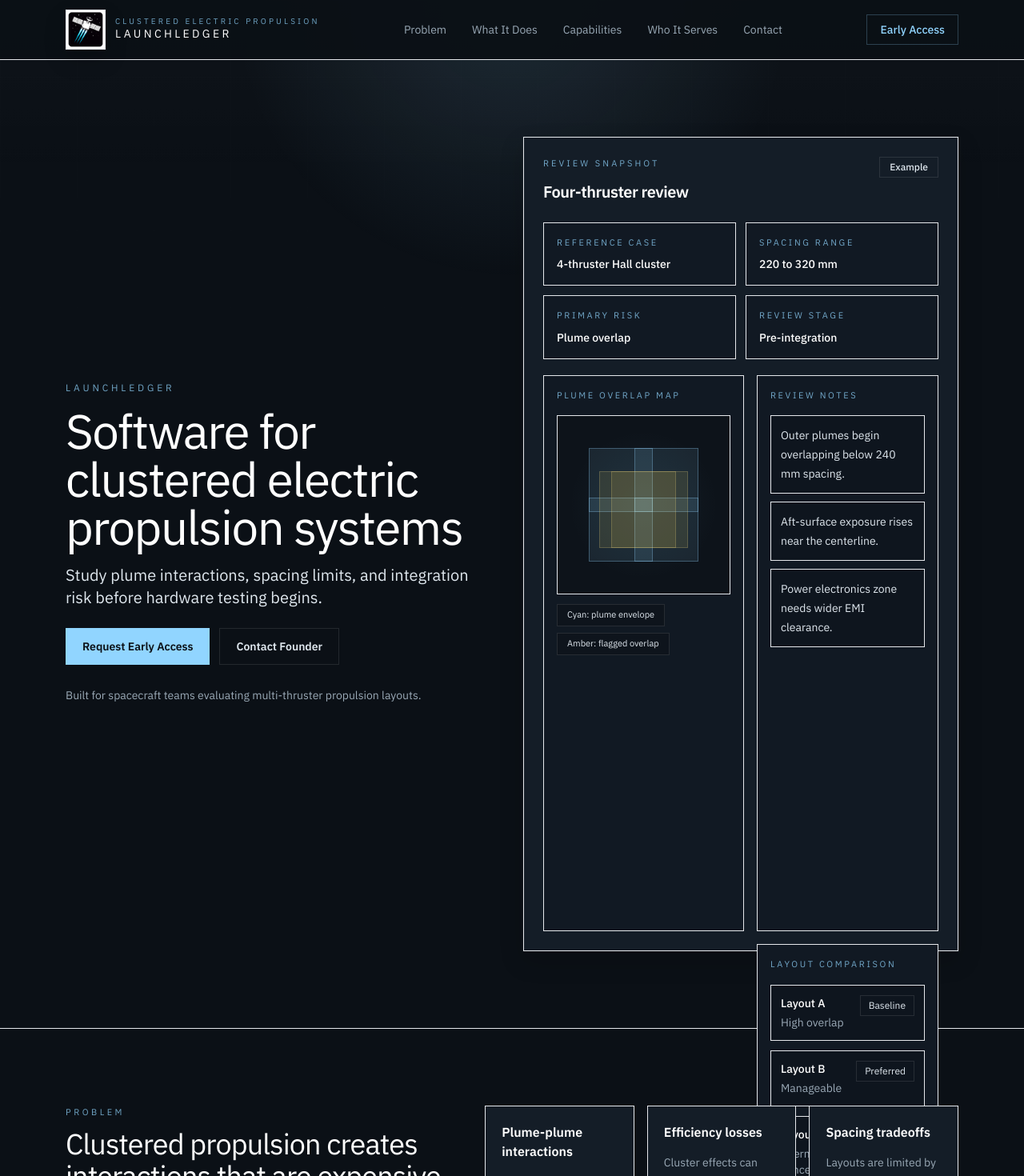
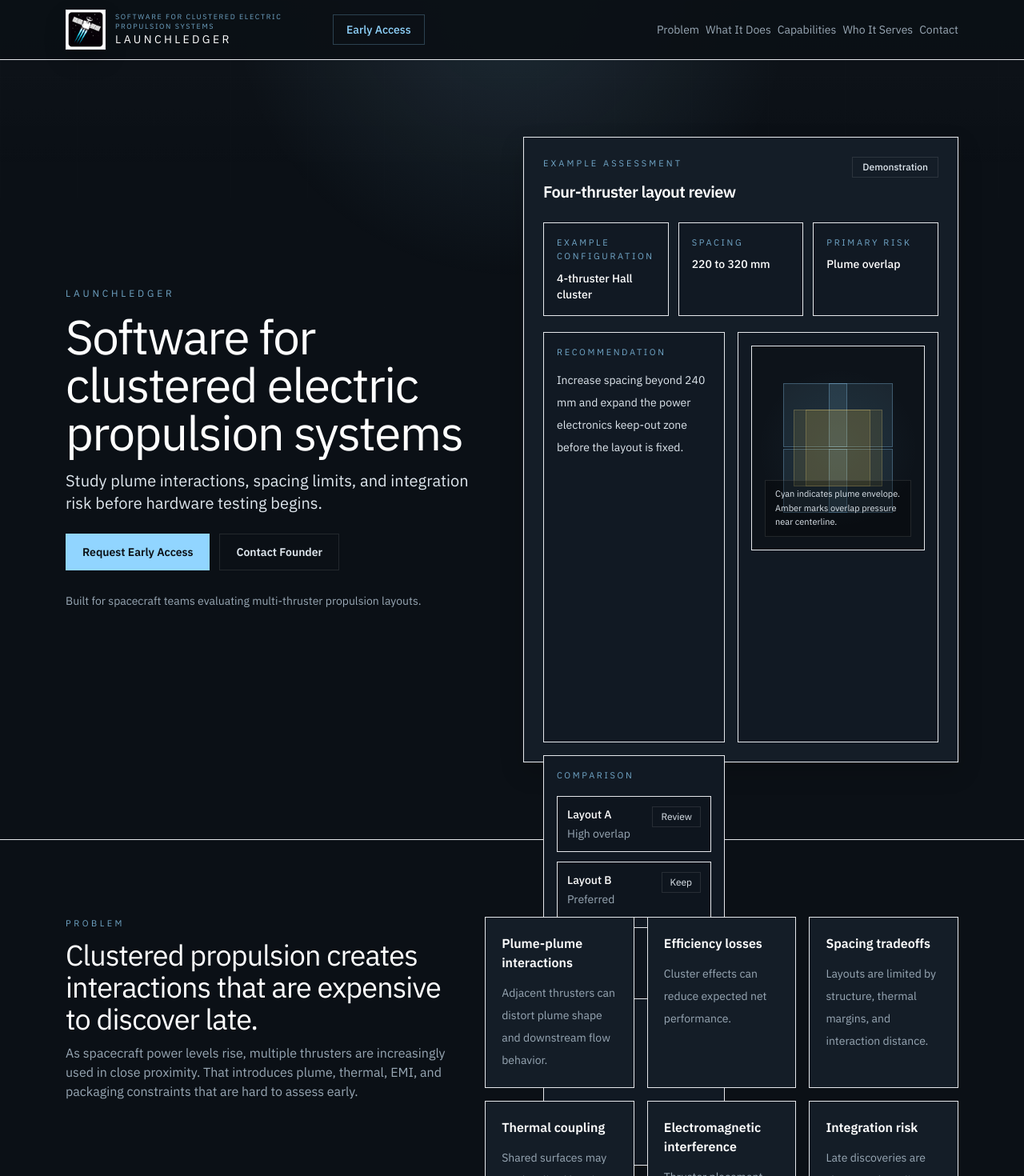
Before and after one commit to Venny-G/launchledger-web, a Next.js app: page / in a window 1280 px wide. Shown: the top 1470 px of the page at 80% size. Built offline with nearby package versions, Linux system fonts and the light colour scheme.

Commit message:
Polish nav and homepage presentation

```diff
--- a/src/app/page.tsx
+++ b/src/app/page.tsx
@@ -11,22 +11,18 @@
 } from "@/lib/site";
 
 const heroStats = [
-  { label: "Reference case", value: "4-thruster Hall cluster" },
-  { label: "Spacing range", value: "220 to 320 mm" },
+  { label: "Example configuration", value: "4-thruster Hall cluster" },
+  { label: "Spacing", value: "220 to 320 mm" },
   { label: "Primary risk", value: "Plume overlap" },
-  { label: "Review stage", value: "Pre-integration" },
 ];
 
-const flaggedInteractions = [
-  "Outer plumes begin overlapping below 240 mm spacing.",
-  "Aft-surface exposure rises near the centerline.",
-  "Power electronics zone needs wider EMI clearance.",
-];
+const heroRecommendation =
+  "Increase spacing beyond 240 mm and expand the power electronics keep-out zone before the layout is fixed.";
 
-const tradeStudyRows = [
-  { configuration: "Layout A", score: "Baseline", risk: "High overlap" },
-  { configuration: "Layout B", score: "Preferred", risk: "Manageable" },
-  { configuration: "Layout C", score: "Rejected", risk: "Thermal concern" },
+const comparisonRows = [
+  { configuration: "Layout A", outcome: "High overlap" },
+  { configuration: "Layout B", outcome: "Preferred" },
+  { configuration: "Layout C", outcome: "Thermal concern" },
 ];
 
 const workflowModules = [
@@ -94,18 +90,18 @@
               <div className="flex items-start justify-between gap-4">
                 <div>
                   <p className="font-mono text-[11px] uppercase tracking-[0.28em] text-cyan/75">
-                    Review snapshot
+                    Example Assessment
                   </p>
                   <h2 className="mt-3 text-xl font-semibold tracking-tight text-white">
-                    Four-thruster review
+                    Four-thruster layout review
                   </h2>
                 </div>
                 <span className="border border-white/10 px-3 py-1 text-xs font-medium text-cloud">
-                  Example
+                  Demonstration
                 </span>
               </div>
 
-              <div className="mt-6 grid gap-3 sm:grid-cols-2">
+              <div className="mt-6 grid gap-3 sm:grid-cols-3">
                 {heroStats.map((item) => (
                   <div
                     key={item.label}
@@ -121,53 +117,23 @@
                 ))}
               </div>
 
-              <div className="mt-5 grid gap-4 xl:grid-cols-[1.05fr_0.95fr]">
-                <div className={innerCardClass}>
-                  <p className="font-mono text-[11px] uppercase tracking-[0.24em] text-cyan/75">
-                    Plume overlap map
-                  </p>
-                  <div className="relative mt-4 h-48 overflow-hidden border border-white/8 bg-[#0d131a] sm:h-56">
-                    <div className="absolute inset-0 bg-[radial-gradient(circle_at_center,rgba(145,213,255,0.06),transparent_60%)]" />
-                    <div className="absolute left-[18%] top-[18%] h-20 w-20 border border-cyan/30 bg-cyan/10" />
-                    <div className="absolute right-[18%] top-[18%] h-20 w-20 border border-cyan/30 bg-cyan/10" />
-                    <div className="absolute bottom-[18%] left-[18%] h-20 w-20 border border-cyan/30 bg-cyan/10" />
-                    <div className="absolute bottom-[18%] right-[18%] h-20 w-20 border border-cyan/30 bg-cyan/10" />
-                    <div className="absolute left-[31%] top-[31%] h-24 w-24 border border-amber-200/20 bg-amber-300/10" />
-                    <div className="absolute right-[31%] top-[31%] h-24 w-24 border border-amber-200/20 bg-amber-300/10" />
-                  </div>
-                  <div className="mt-3 flex flex-wrap gap-2">
-                    <div className="border border-white/10 bg-black/20 px-3 py-1 text-[11px] text-cloud">
-                      Cyan: plume envelope
-                    </div>
-                    <div className="border border-white/10 bg-black/20 px-3 py-1 text-[11px] text-cloud">
-                      Amber: flagged overlap
-                    </div>
-                  </div>
-                </div>
-
+              <div className="mt-5 grid gap-4 xl:grid-cols-[0.95fr_1.05fr]">
                 <div className="space-y-4">
                   <div className={innerCardClass}>
                     <p className="font-mono text-[11px] uppercase tracking-[0.24em] text-cyan/75">
-                      Review notes
+                      Recommendation
                     </p>
-                    <div className="mt-4 space-y-2.5">
-                      {flaggedInteractions.map((item) => (
-                        <div
-                          key={item}
-                          className="border border-white/8 bg-black/15 px-3 py-3 text-sm leading-6 text-cloud"
-                        >
-                          {item}
-                        </div>
-                      ))}
-                    </div>
+                    <p className="mt-3 text-sm leading-7 text-cloud">
+                      {heroRecommendation}
+                    </p>
                   </div>
 
                   <div className={innerCardClass}>
                     <p className="font-mono text-[11px] uppercase tracking-[0.24em] text-cyan/75">
-                      Layout comparison
+                      Comparison
                     </p>
                     <div className="mt-4 space-y-3">
-                      {tradeStudyRows.map((row) => (
+                      {comparisonRows.map((row) => (
                         <div
                           key={row.configuration}
                           className="grid grid-cols-[1fr_auto] gap-3 border border-white/8 bg-black/15 px-3 py-3 text-sm"
@@ -176,13 +142,28 @@
                             <p className="font-medium text-white">
                               {row.configuration}
                             </p>
-                            <p className="mt-1 text-muted">{row.risk}</p>
+                            <p className="mt-1 text-muted">{row.outcome}</p>
                           </div>
                           <span className="self-start border border-white/10 px-2.5 py-1 text-xs text-cloud">
-                            {row.score}
+                            {row.outcome === "Preferred" ? "Keep" : "Review"}
                           </span>
                         </div>
                       ))}
+                    </div>
+                  </div>
+                </div>
+
+                <div className={innerCardClass}>
+                  <div className="relative h-56 overflow-hidden border border-white/8 bg-[#0d131a] sm:h-64">
+                    <div className="absolute inset-0 bg-[radial-gradient(circle_at_center,rgba(145,213,255,0.06),transparent_60%)]" />
+                    <div className="absolute left-[18%] top-[18%] h-20 w-20 border border-cyan/30 bg-cyan/10" />
+                    <div className="absolute right-[18%] top-[18%] h-20 w-20 border border-cyan/30 bg-cyan/10" />
+                    <div className="absolute bottom-[18%] left-[18%] h-20 w-20 border border-cyan/30 bg-cyan/10" />
+                    <div className="absolute bottom-[18%] right-[18%] h-20 w-20 border border-cyan/30 bg-cyan/10" />
+                    <div className="absolute left-[31%] top-[31%] h-24 w-24 border border-amber-200/20 bg-amber-300/10" />
+                    <div className="absolute right-[31%] top-[31%] h-24 w-24 border border-amber-200/20 bg-amber-300/10" />
+                    <div className="absolute inset-x-4 bottom-4 border border-white/10 bg-black/30 px-3 py-2 text-[11px] text-cloud">
+                      Cyan indicates plume envelope. Amber marks overlap pressure near centerline.
                     </div>
                   </div>
                 </div>
@@ -255,10 +236,10 @@
               <div className="flex items-center justify-between gap-3">
                 <div>
                   <p className="font-mono text-[11px] uppercase tracking-[0.28em] text-cyan/75">
-                    Review flow
+                    Typical Review Process
                   </p>
                   <h3 className="mt-3 text-xl font-semibold text-white">
-                    How a review starts
+                    Initial Review Steps
                   </h3>
                 </div>
                 <span className="border border-white/10 px-3 py-1 text-xs text-cloud">
--- a/src/components/brand-mark.tsx
+++ b/src/components/brand-mark.tsx
@@ -25,11 +25,13 @@
       </span>
       <span className="flex flex-col leading-none">
         <span
-          className={`font-mono text-[0.62rem] uppercase tracking-[0.32em] text-cyan/75 ${
-            compact ? "" : "hidden sm:block"
+          className={`font-mono uppercase text-cyan/75 ${
+            compact
+              ? "max-w-[13rem] text-[0.56rem] leading-[1.35] tracking-[0.18em]"
+              : "hidden max-w-[16rem] text-[0.56rem] leading-[1.35] tracking-[0.18em] lg:block"
           }`}
         >
-          {compact ? "Clustered Propulsion Software" : "Clustered Electric Propulsion"}
+          {siteConfig.tagline}
         </span>
         <span className="font-display text-xs uppercase tracking-[0.24em] text-white sm:text-sm">
           {siteConfig.name}
--- a/src/components/pressure-trends-figure.tsx
+++ b/src/components/pressure-trends-figure.tsx
@@ -61,10 +61,8 @@
   return (
     <figure className="mx-auto w-full max-w-[66rem] border border-white/8 bg-panel px-4 py-5 shadow-glow sm:px-6 sm:py-6 lg:px-8">
       <div className="space-y-4">
+        <div className="grid gap-3 lg:grid-cols-[minmax(0,1fr)_auto] lg:items-end">
           <div className="space-y-2">
-          <p className="font-mono text-[11px] uppercase tracking-[0.3em] text-cyan/75">
-            Trend view
-          </p>
             <h3 className="text-2xl font-semibold tracking-tight text-white sm:text-3xl">
               Why This Matters Through 2040
             </h3>
@@ -72,8 +70,9 @@
               Higher-power spacecraft and more demanding missions increase
               pressure for multi-thruster propulsion architectures.
             </p>
-          <p className="text-xs leading-6 text-cloud sm:text-sm">
-            A directional industry trend view - not a forecast.
+          </div>
+          <p className="text-xs leading-6 text-cloud lg:text-right">
+            Qualitative industry view, not a forecast.
           </p>
         </div>
 
@@ -82,19 +81,9 @@
             <svg
               viewBox="0 0 796 360"
               className="h-full w-full"
-              role="img"
-              aria-labelledby="pressure-trends-title pressure-trends-desc"
+              aria-hidden="true"
+              focusable="false"
             >
-              <title id="pressure-trends-title">
-                Why This Matters Through 2040
-              </title>
-              <desc id="pressure-trends-desc">
-                A directional trend figure showing satellite power
-                availability, propulsion throughput requirements, multi-thruster
-                architecture relevance, and clustered propulsion relevance
-                increasing from today through 2040.
-              </desc>
-
               <rect x="0" y="0" width="796" height="360" fill="#111923" />
 
               {gridRows.map((y) => (
@@ -174,16 +163,6 @@
                   </text>
                 </g>
               ))}
-
-              <text
-                x="88"
-                y="28"
-                fontSize="12"
-                fill="rgba(153,168,181,0.85)"
-                letterSpacing="0.2em"
-              >
-                DIRECTIONAL TREND VIEW
-              </text>
             </svg>
           </div>
         </div>
--- a/src/components/site-footer.tsx
+++ b/src/components/site-footer.tsx
@@ -10,7 +10,7 @@
         <div className="space-y-4">
           <BrandMark compact />
           <p className="max-w-xl text-sm leading-7 text-muted">
-            Software for clustered electric propulsion systems.
+            {siteConfig.tagline}
           </p>
           <a
             href={`mailto:${siteConfig.contactEmail}`}
--- a/src/components/site-header.tsx
+++ b/src/components/site-header.tsx
@@ -3,28 +3,13 @@
 import { BrandMark } from "@/components/brand-mark";
 import { siteConfig } from "@/lib/site";
 
-function HeaderLink({ href, label }: { href: string; label: string }) {
-  return (
-    <Link
-      href={href}
-      className="text-sm text-muted transition hover:text-white focus-visible:outline-none focus-visible:ring-2 focus-visible:ring-cyan/70"
-    >
-      {label}
-    </Link>
-  );
-}
-
 export function SiteHeader() {
   return (
     <header className="sticky top-0 z-50 border-b border-white/8 bg-ink/95">
       <div className="mx-auto max-w-shell px-5 py-3 sm:px-6 lg:px-8">
+        <div className="flex flex-col gap-3 lg:flex-row lg:items-center lg:justify-between">
           <div className="flex items-center justify-between gap-3 sm:gap-4">
             <BrandMark />
-          <div className="hidden lg:flex lg:items-center lg:gap-8">
-            {siteConfig.nav.map((item) => (
-              <HeaderLink key={item.href} href={item.href} label={item.label} />
-            ))}
-          </div>
             <a
               href={`mailto:${siteConfig.contactEmail}?subject=LaunchLedger%20Early%20Access`}
               className="inline-flex shrink-0 border border-cyan/25 bg-cyan/12 px-3 py-2 text-[11px] font-medium text-cyan transition hover:border-cyan/40 hover:bg-cyan/18 hover:text-white sm:px-4 sm:text-sm"
@@ -33,18 +18,19 @@
             </a>
           </div>
 
-        <nav className="mt-3 flex gap-2 overflow-x-auto pb-1 lg:hidden">
+          <nav className="flex gap-2 overflow-x-auto pb-1 lg:flex-wrap lg:justify-end lg:overflow-visible lg:pb-0">
             {siteConfig.nav.map((item) => (
               <Link
                 key={item.href}
                 href={item.href}
-              className="shrink-0 border border-white/8 px-3 py-2 text-xs text-muted transition hover:border-white/14 hover:text-white"
+                className="shrink-0 border border-white/8 px-3 py-2 text-xs text-muted transition hover:border-white/14 hover:text-white lg:border-0 lg:px-0 lg:py-0 lg:text-sm"
               >
                 {item.label}
               </Link>
             ))}
           </nav>
         </div>
+      </div>
     </header>
   );
 }
--- a/src/lib/site.ts
+++ b/src/lib/site.ts
@@ -1,6 +1,7 @@
 export const siteConfig = {
   name: "LaunchLedger",
   legalName: "LaunchLedger SpaceWorks",
+  tagline: "Software for clustered electric propulsion systems",
   description:
     "Software for clustered electric propulsion systems. Study plume interactions, spacing limits, and integration risk before hardware testing begins.",
   extendedDescription:
```
Lines whose indentation alone changed are shown as unchanged.
